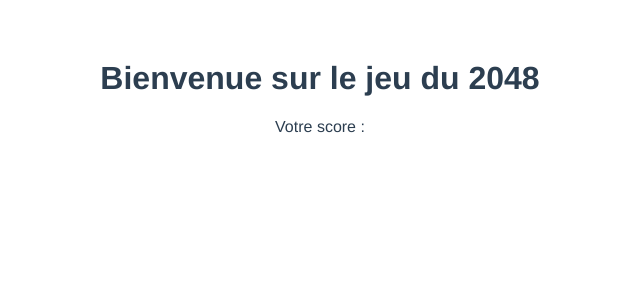
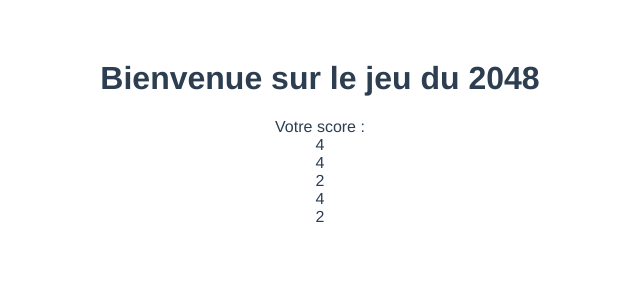
Before and after one commit to louzito/2048-vuejs, a Vue app: page /#/ in a window 1280 px wide. Shown: the top 300 px of the page, without its empty margins (320-960 px from the left). Built offline with nearby package versions, Linux system fonts and the light colour scheme.

Commit message:
donnee en console ok

```diff
--- a/src/components/Home.vue
+++ b/src/components/Home.vue
@@ -3,7 +3,12 @@
     <div id="header-game">
         Votre score :
     </div>
-    <div id="board-game">
+    <div id="board-game" @refresh="myMethod">
+      <div v-for="boardLine in boardGame" class="board-line">
+        <div v-for="boardTile in boardLine" :class="'board-tile bt'+boardTile">
+          {{ boardTile == 0 ? '' : boardTile }}
+        </div>
+      </div>
     </div>
   </div>
 </template>
@@ -19,39 +24,48 @@ export default {
           var expr = event.which;
           switch (expr) {
               case 37:
-                board.move('left')
-                console.log('gauche')
+
+                this.board.move('left')
                 break;
               case 38:
-                board.move('up')
-                console.log('haut')
+                this.board.move('up')
                 break;
               case 39:
-                board.move('right')
-                console.log('droite')
+                this.board.move('right')
                 break;
               case 40:
-                board.move('down')
-                console.log('bas')
+                this.board.move('down')
                 break;
               default:
                 console.log('nop');
             }
-          console.log(board)
-          console.log(board.squares)
+            console.log(this.boardGame)
+            console.log(this.board.squares)
 
 
-        }
-  },
-  created() {
-      board.init(4)
-       window.addEventListener('keyup', this.myMethod)
+            this.boardGame = this.board.squares
+            //this.$emit('refresh')
+
+            //return this.boardGame
+
+     }
   },
   data () {
     return {
-      keypressed: '',
-      boardGame: {}
+      boardGame: [],
+      board: {}
     }
+  },
+  created() {
+      this.board = board
+      this.board.init(4)
+      console.log('test this board')
+      console.log(this.board)
+      this.boardGame = this.board.squares
+      console.log('test this boardGame')
+      console.log(this.boardGame)
+      console.log('fin test this boardGame')
+      window.addEventListener('keyup', this.myMethod)
   }
 }
 </script>
```
